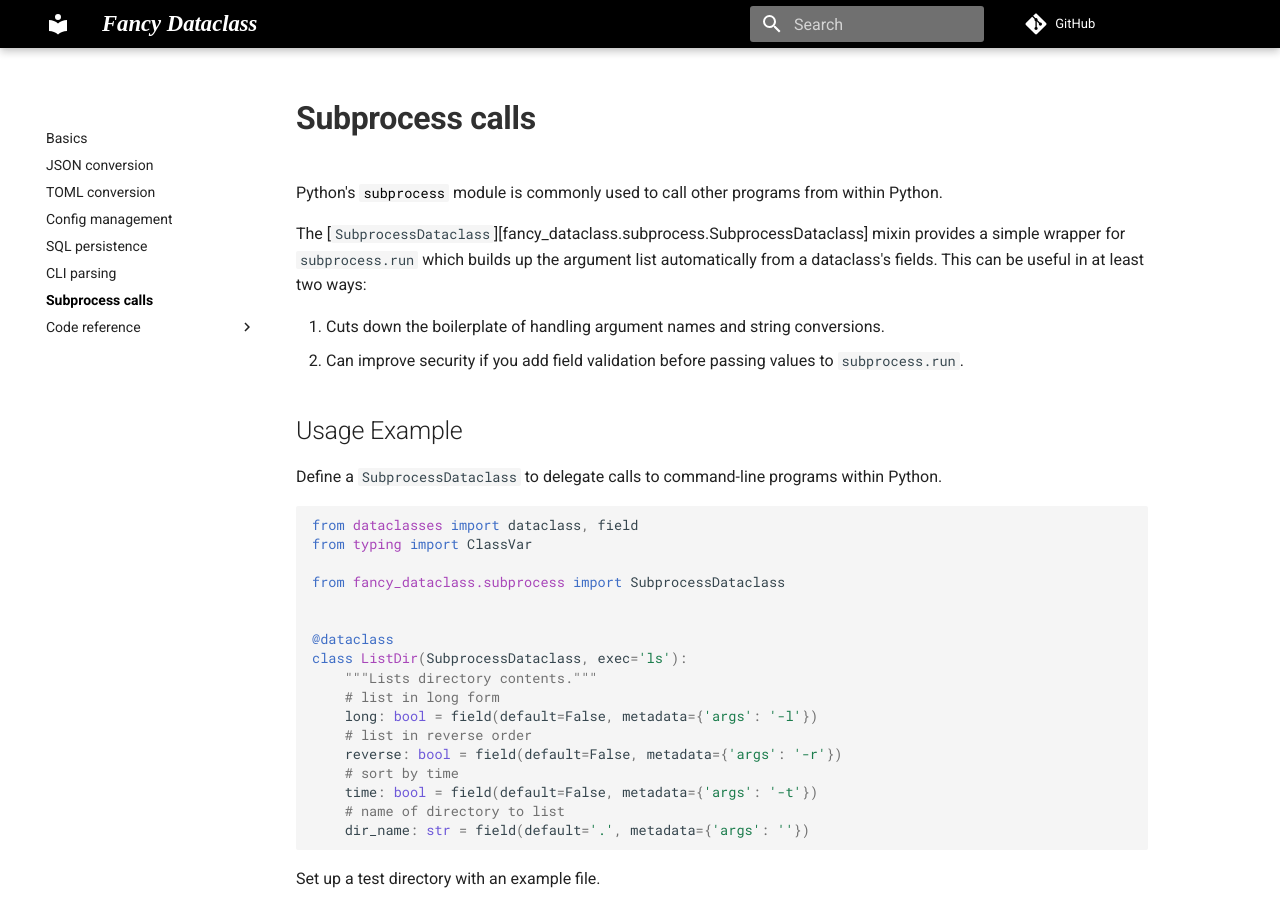
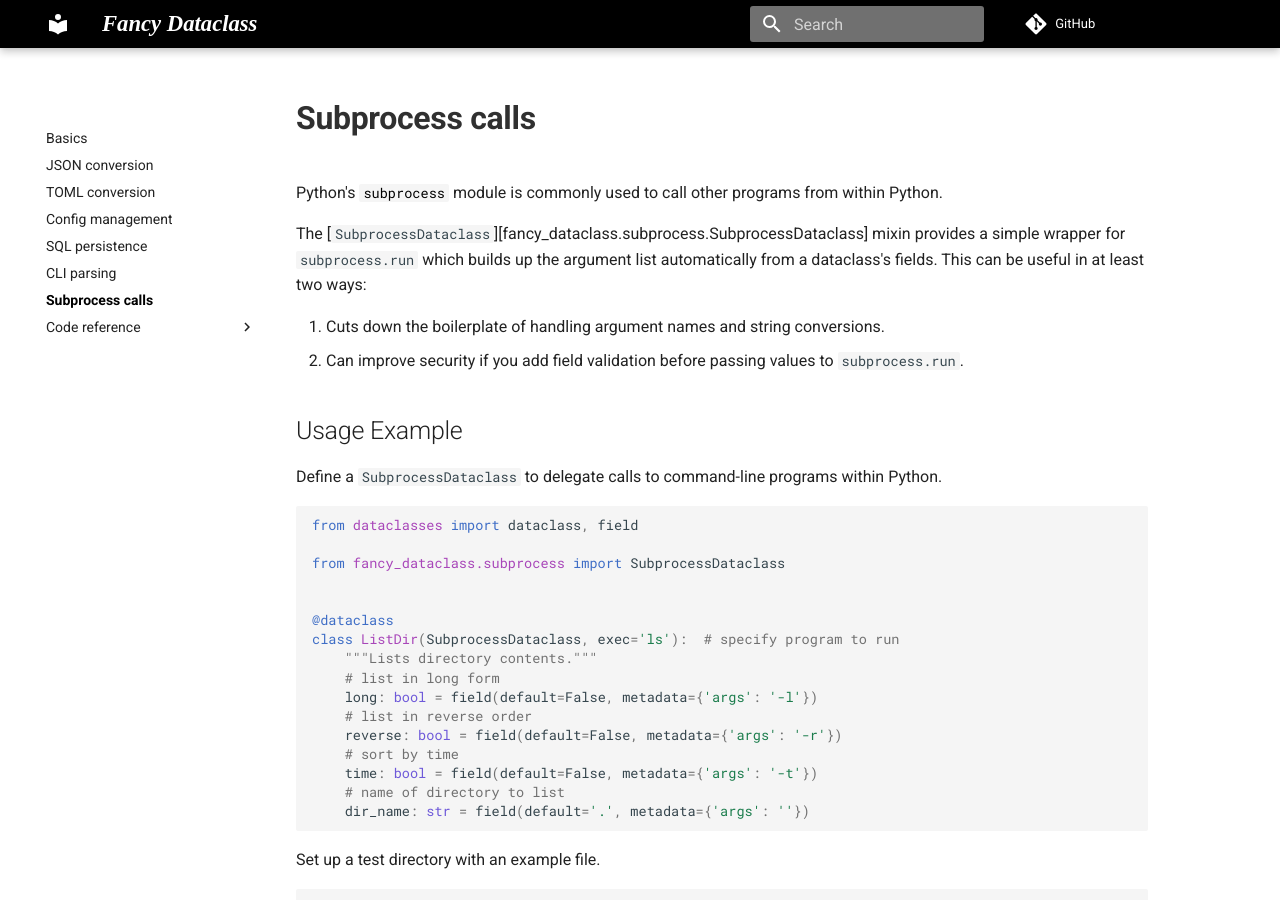
Before and after one commit to jeremander/fancy-dataclass, an MkDocs documentation site: the page built from docs/subprocess.md, in a window 1280 px wide and 900 px high. Built offline with MkDocs 1.6.1 and Material for MkDocs 9.7.7, drawn with Linux system fonts in a browser that asks for light colours; comment, search, counter and statistics services are not loaded.

Commit message:
docs: small tweaks

````diff
--- a/docs/subprocess.md
+++ b/docs/subprocess.md
@@ -13,13 +13,12 @@ Define a `SubprocessDataclass` to delegate calls to command-line programs within
 
 ```python
 from dataclasses import dataclass, field
-from typing import ClassVar
 
 from fancy_dataclass.subprocess import SubprocessDataclass
 
 
 @dataclass
-class ListDir(SubprocessDataclass, exec='ls'):
+class ListDir(SubprocessDataclass, exec='ls'):  # specify program to run
     """Lists directory contents."""
     # list in long form
     long: bool = field(default=False, metadata={'args': '-l'})
--- a/mkdocs.yml
+++ b/mkdocs.yml
@@ -18,7 +18,6 @@ plugins:
         python:
           import:
           - https://installer.readthedocs.io/en/stable/objects.inv
-          # - https://docs.sqlalchemy.org/en/20/core/metadata.html
           options:
             filters: ["!^_[^_]", "_replace"]
   - search
````
Also changed, not shown: docs/toml.md (+1 -2 lines).
